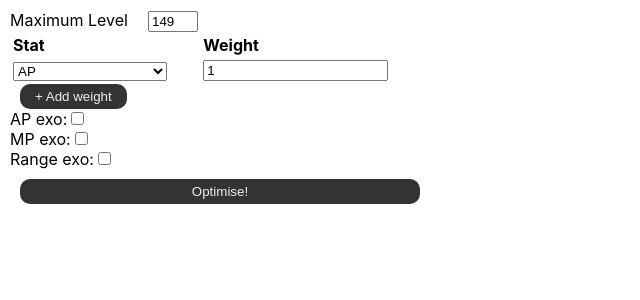
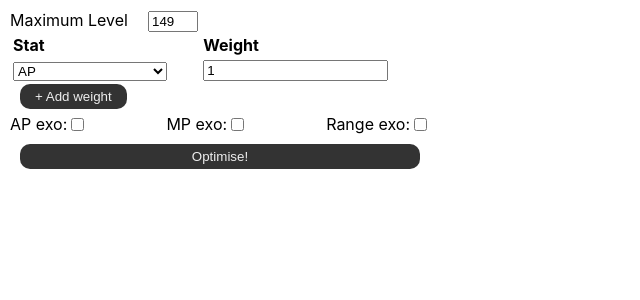
Before and after one commit to corwinkuiper/dofus_set, a React (Create React App) app in the folder web/: page / in a window 1280 px wide. Shown: the top 300 px of the page, without its empty margins (0-640 px from the left). Built offline with nearby package versions, Linux system fonts and the light colour scheme.

Commit message:
Allow selectable AP, MP and range exos

```diff
--- a/web/src/App.css
+++ b/web/src/App.css
@@ -157,3 +157,14 @@ button:hover {
     background-color: rgba(200, 200, 200, 0.9);
     z-index: 100;
 }
+
+.exo-selector {
+    display: flex;
+    justify-content: space-between;
+    margin-top: 5px;
+}
+
+.exo-checkbox {
+    display: flex;
+    align-items: center;
+}
--- a/web/src/dofus/OptimiseApi.ts
+++ b/web/src/dofus/OptimiseApi.ts
@@ -34,9 +34,9 @@ export class OptimiseApi {
         max_level: options.maxLevel,
         fixed_items: options.fixedItems,
         banned_items: options.bannedItems,
-        ap_exo: options.apExo,
-        mp_exo: options.mpExo,
-        range_exo: options.rangeExo,
+        exo_ap: options.apExo,
+        exo_mp: options.mpExo,
+        exo_range: options.rangeExo,
       })
     })
 
```
